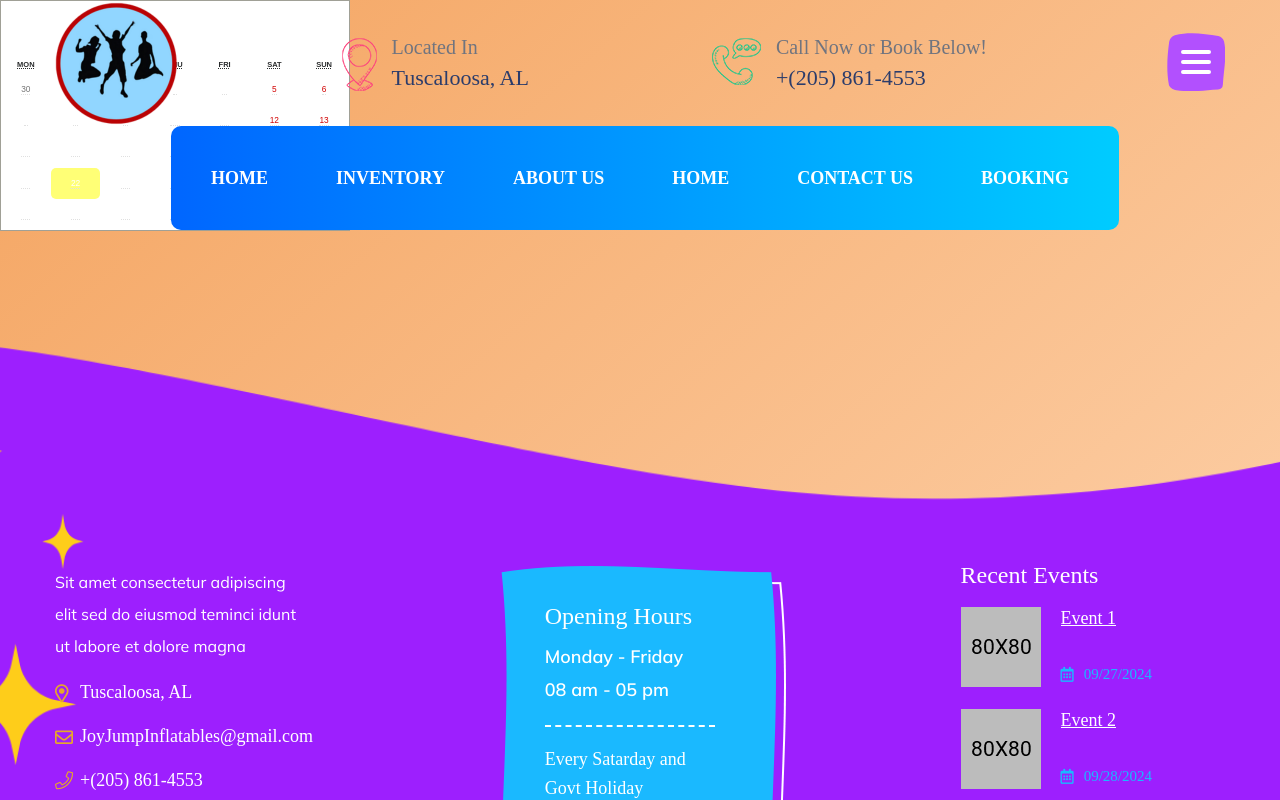
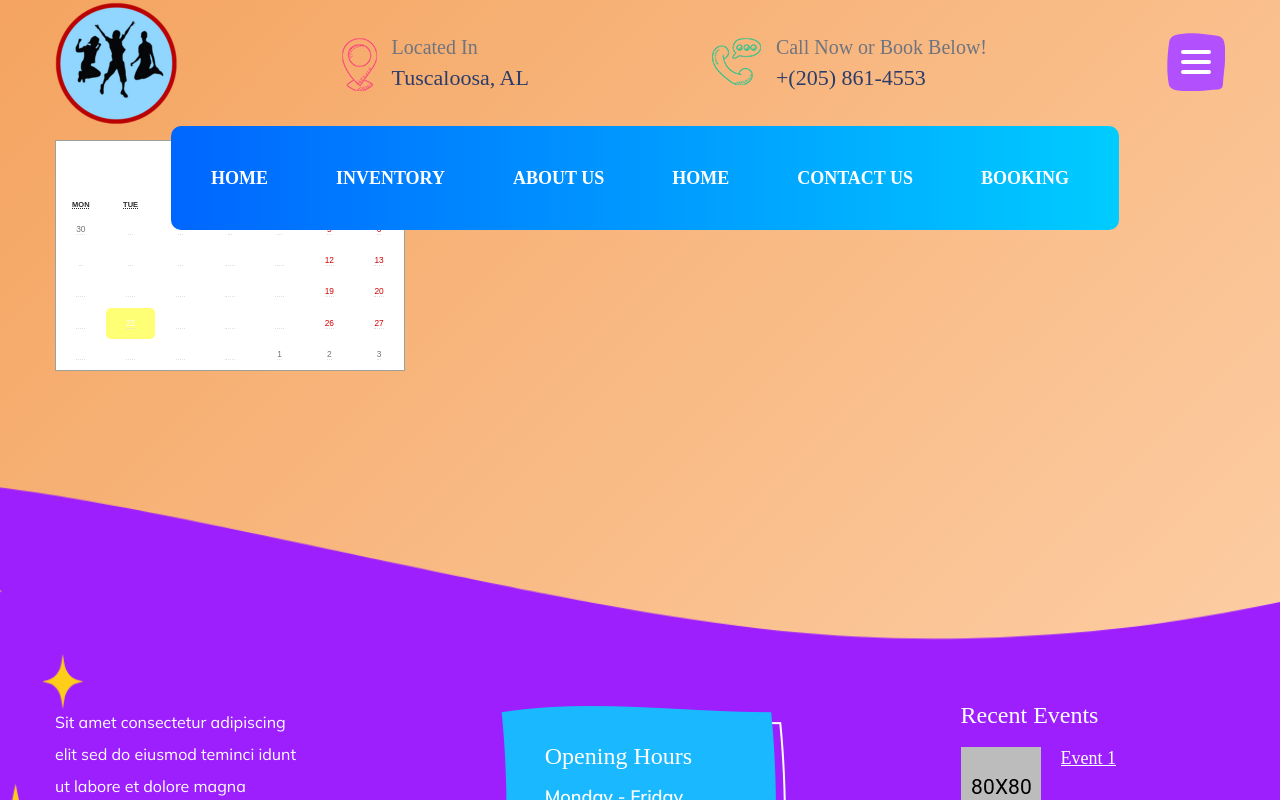
Before and after one commit to tpcollins/JoyJumpBounce, a Next.js app in the folder React Template/: page /booking in a window 1280 px wide. Shown: the top 800 px of the page. Built offline with nearby package versions, Linux system fonts and the light colour scheme; a web font is replaced by a local one.

Commit message:
still working on calendar. restarting computer 10-25

```diff
--- a/React Template/pages/booking.js
+++ b/React Template/pages/booking.js
@@ -16,12 +16,21 @@ const Booking = () => {
 
   return(
     <>
+        <Header1 />
 
-      <Header1 />
+        <div className="container">
 
-      <Calendar />
+            <div className="contact-container">
+                <div className="row">
+                    <div className="col-12">
+                        <Calendar />
+                    </div>
+                </div>
+            </div>
 
-      <Footer />
+        </div>
+
+        <Footer />
 
     </>
   );
```
